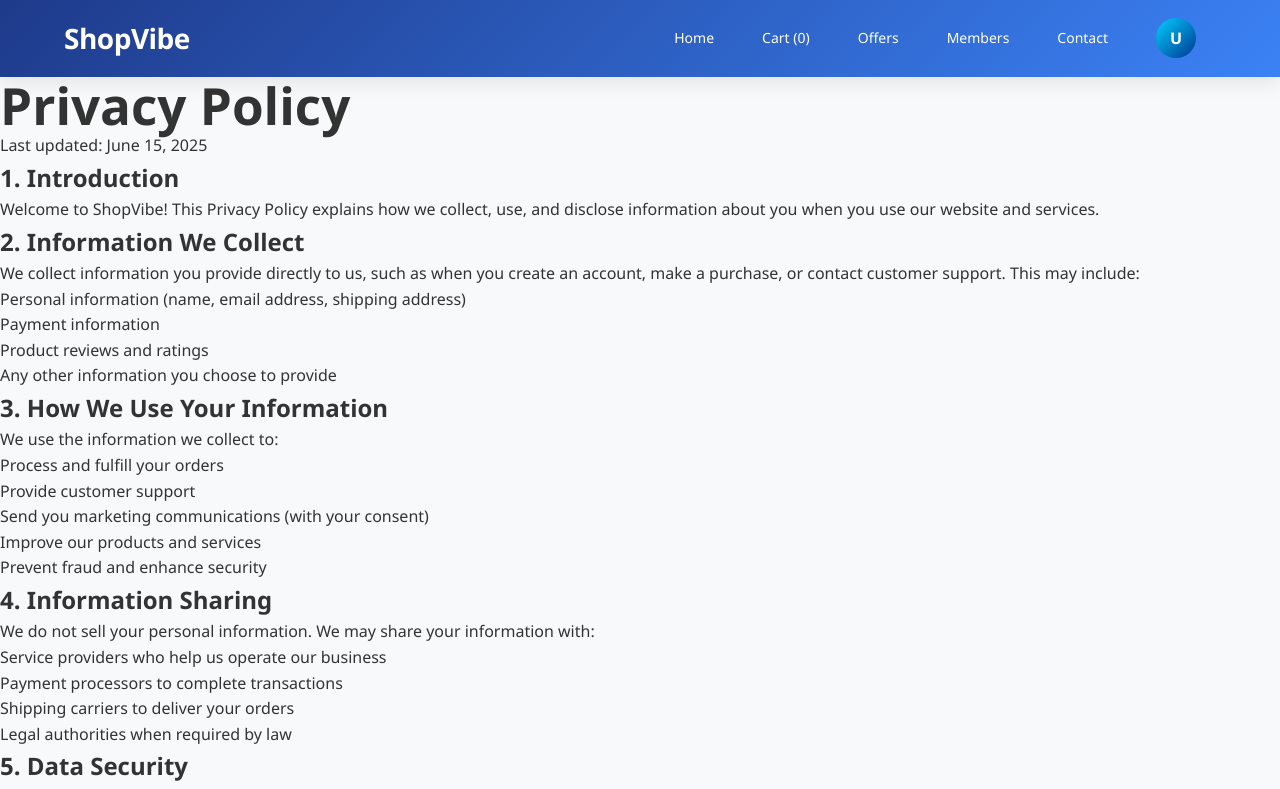
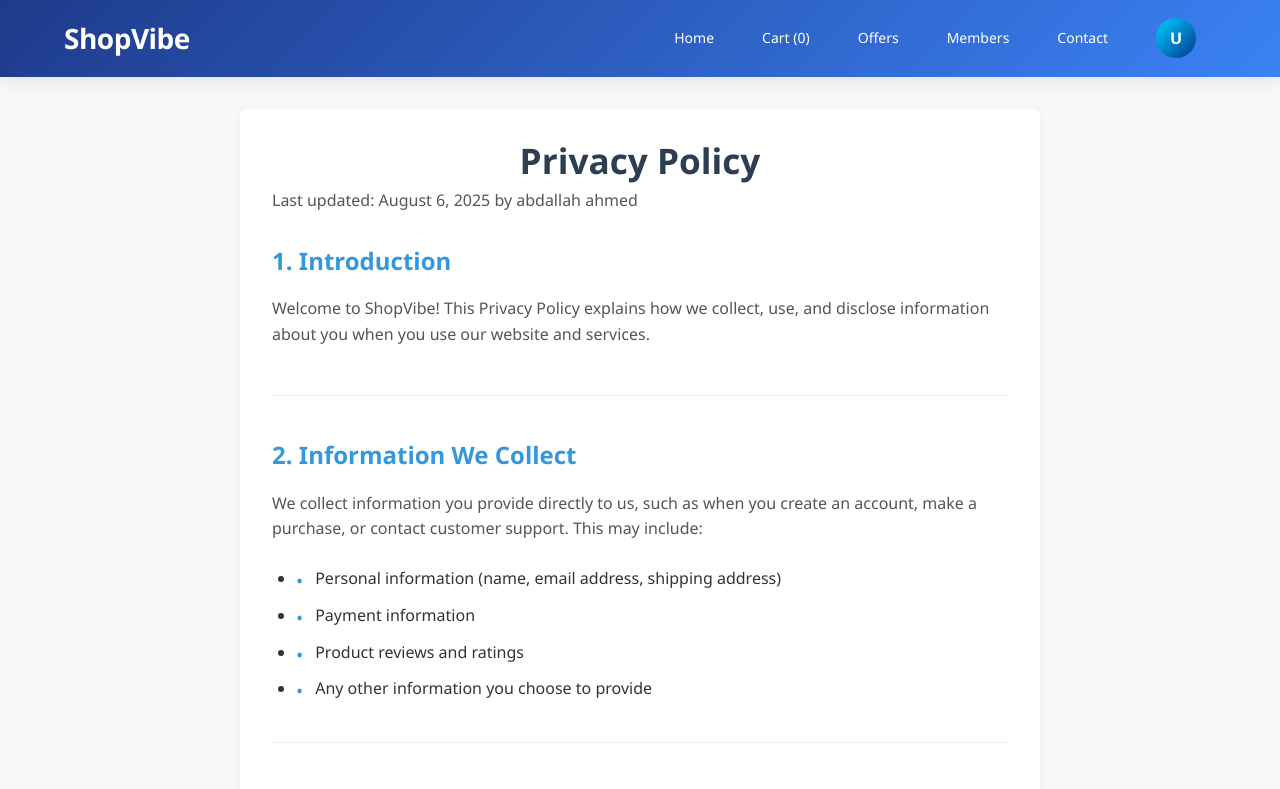
Before and after one commit to AbdallahAhmed244/shopvibe--gdg, a React (Vite) app: page /privacy-policy in a window 1280 px wide. Shown: the top 789 px of the page. Built offline with nearby package versions, Linux system fonts and the light colour scheme; no server answers.

Commit message:
Update PrivacyPolicyDocumentPage.jsx

```diff
--- a/src/assets/components/pages/PrivacyPolicyDocumentPage.jsx
+++ b/src/assets/components/pages/PrivacyPolicyDocumentPage.jsx
@@ -1,14 +1,14 @@
-import { useLocation } from "react-router-dom";
+
 import MainNavigationBar from "../layout/MainNavigationBar";
 import SiteFooter from "../layout/SiteFooter";
-
+import "../../styles/PrivacyPolicyDocumentPage.css";
 export default function PrivacyPolicyDocumentPage({ setSelectedCategory }) {
   return (
     <div className="page-container">
       <MainNavigationBar currentUser={null} getTotalItems={() => 0} />
       <div className="policy-content">
         <h1>Privacy Policy</h1>
-        <p>Last updated: June 15, 2025</p>
+        <p>Last updated: August 6, 2025 by abdallah ahmed</p>
         <section>
           <h2>1. Introduction</h2>
           <p>Welcome to ShopVibe! This Privacy Policy explains how we collect, use, and disclose information about you when you use our website and services.</p>
```
